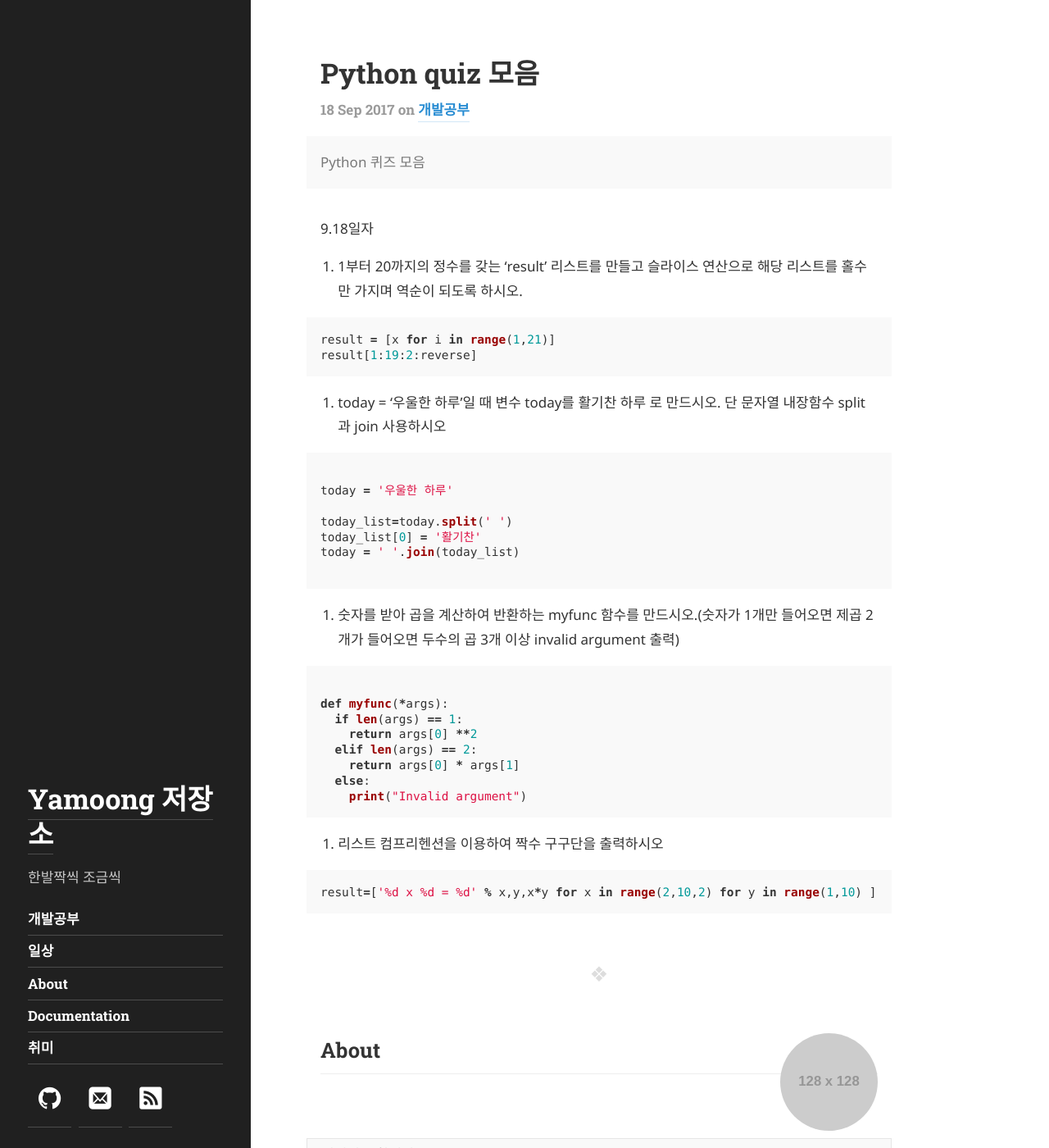
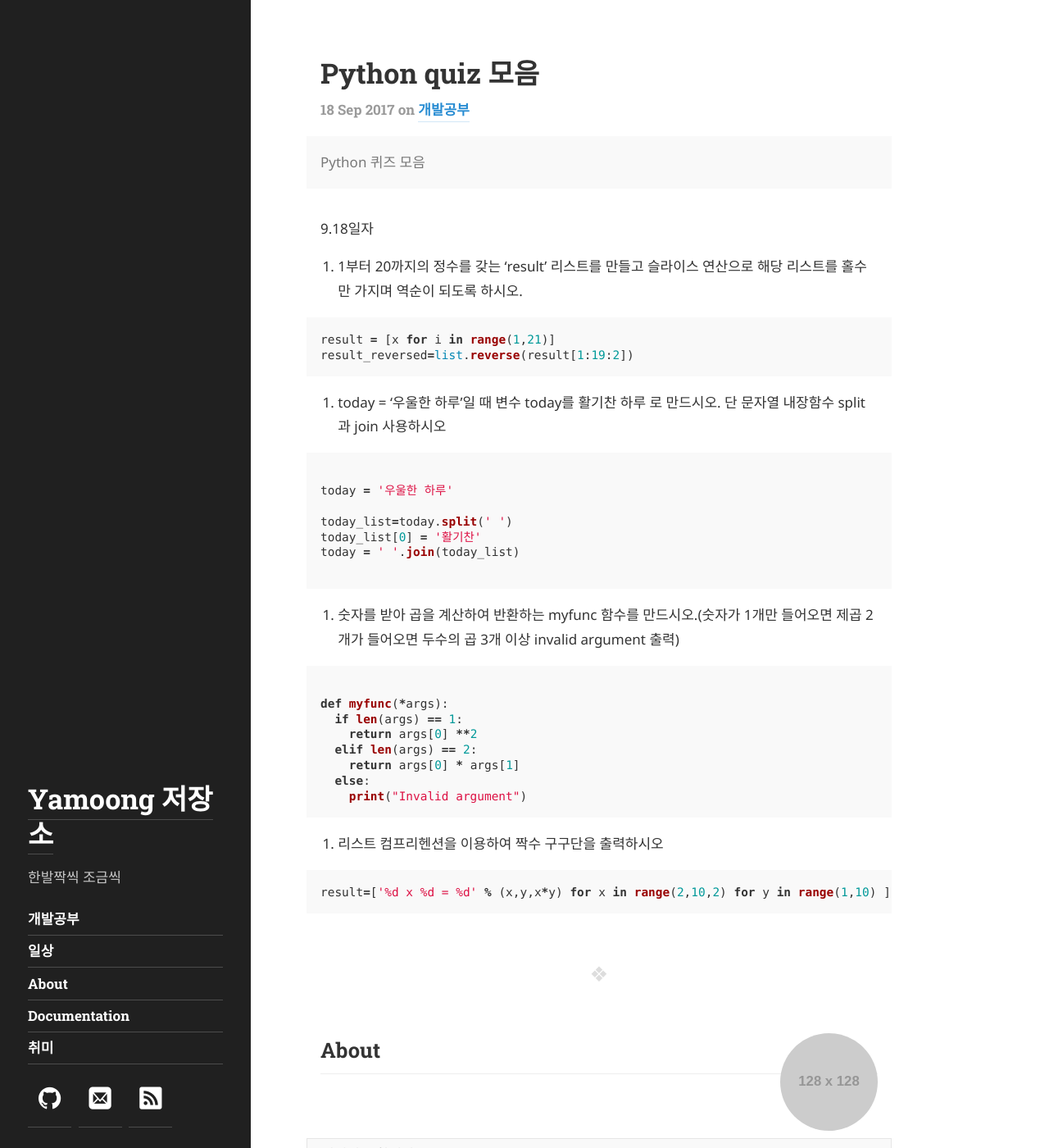
Before and after one commit to gangbok119/gangbok119.github.io, a Jekyll site: the page built from _posts/2017-09-18-pythonquiz.md, in a window 1280 px wide and 1400 px high. Shown: the whole window at 82% size. Built offline with Jekyll 4.4.1, drawn with Linux system fonts in a browser that asks for light colours; some web fonts are replaced.

Commit message:
퀴즈 수정

````diff
--- a/_posts/2017-09-18-pythonquiz.md
+++ b/_posts/2017-09-18-pythonquiz.md
@@ -13,7 +13,7 @@ author: Yamoong
 
 ```python
 result = [x for i in range(1,21)]
-result[1:19:2:reverse]
+result_reversed=list.reverse(result[1:19:2])
 ```
 
 2. today = '우울한 하루'일 때 변수 today를 활기찬 하루 로 만드시오. 단 문자열 내장함수 split과 join 사용하시오
@@ -45,5 +45,5 @@ def myfunc(*args):
 
 
 ```python
-result=['%d x %d = %d' % x,y,x*y for x in range(2,10,2) for y in range(1,10) ]
+result=['%d x %d = %d' % (x,y,x*y) for x in range(2,10,2) for y in range(1,10) ]
 ```
````
